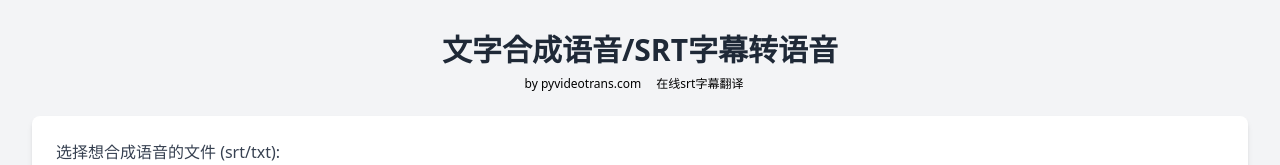
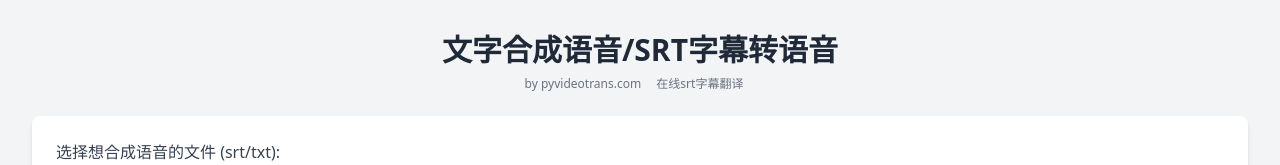
Before and after one commit to waxz/tts-pyvideotrans, a plain HTML site: page index.html in a window 1280 px wide. Shown: the top 165 px of the page. Drawn offline with nearby package versions, Linux system fonts and the light colour scheme; a script that the page names is missing.

Commit message:
Update index.html

```diff
--- a/index.html
+++ b/index.html
@@ -12,7 +12,7 @@
 
 <div class="container mx-auto p-4 md:p-8" id="app">
   <h1 class="text-3xl font-bold mb-2 text-center text-gray-800">文字合成语音/SRT字幕转语音</h1>
-  <div class="text-xs text-center mb-6"><a href="https://pyvideotrans.com">by pyvideotrans.com</a>
+  <div class="text-center mb-6 mt-1 text-xs text-gray-500"><a href="https://pyvideotrans.com">by pyvideotrans.com</a>
   <a class="px-3" href="https://srt.pyvideotrans.com">在线srt字幕翻译</a>
   </div>
 
```
